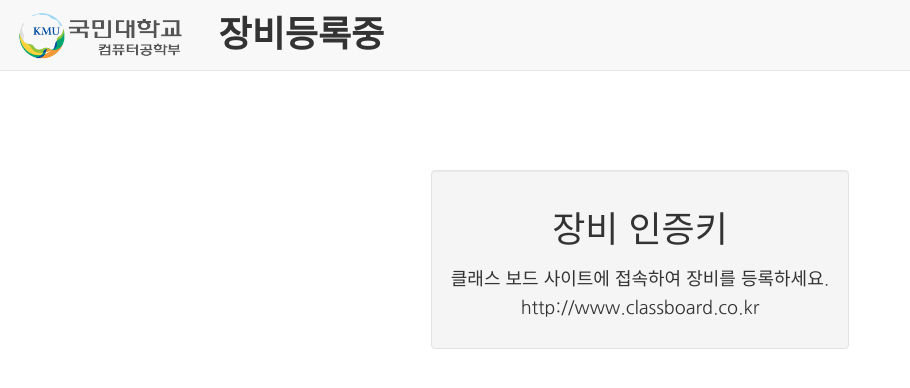
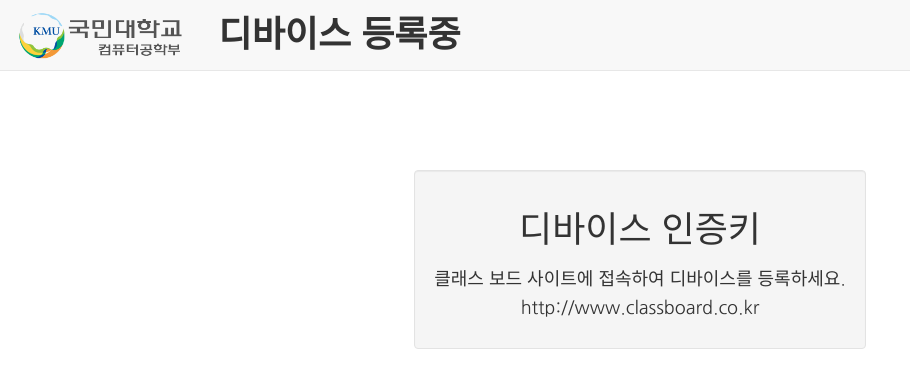
Before and after one commit to dashboardProject/classboard-webserver, a Python web app: template templates/d_init.html in a window 1280 px wide. Shown: the top 388 px of the page, without its empty margins (0-910 px from the left). Run offline with Jinja, Linux system fonts and the light colour scheme; the template is opened without the code that fills it, so the values that code supplies are empty; some libraries are stand-ins or nearby versions.

Commit message:
장비 -> 디바이스

```diff
--- a/templates/d_init.html
+++ b/templates/d_init.html
@@ -16,7 +16,7 @@
       <div class="container-fluid">
         <div class="navbar-header" >
           <img alt="Brand" src="/static/device/img/kmucs.png" height="70px"style="display: inline;"></img>
-          <h1 style="display: inline; margin-left: 30px; vertical-align: middle;"><b>장비등록중</b></h1>
+          <h1 style="display: inline; margin-left: 30px; vertical-align: middle;"><b>디바이스 등록중</b></h1>
         </div>
       </div>
     </nav>
@@ -25,10 +25,10 @@
     <div class="container-fluid theme-showcase" role="main" >
 
 		<div class="well" style="text-align: center;margin-top: 100px;margin-left: auto;margin-right: auto;display: table;">
-			<h1>장비 인증키</h1>
+			<h1>디바이스 인증키</h1>
 			<h1>{{key}}</h1>
 			<h3></h3>
-			<h4>클래스 보드 사이트에 접속하여 장비를 등록하세요.</h4>
+			<h4>클래스 보드 사이트에 접속하여 디바이스를 등록하세요.</h4>
 			<h4>http://www.classboard.co.kr</h4>
 		</div>
 	        <!-- Main jumbotron for a primary marketing message or call to action -->
```
